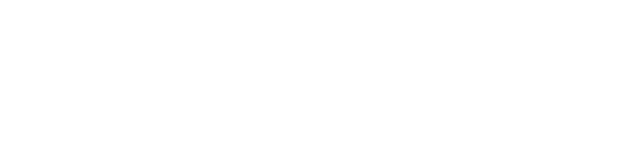
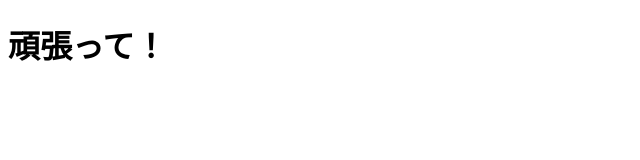
Before and after one commit to ito490/git-practice2, a plain HTML site: page index.html in a window 1280 px wide. Shown: the whole page, without its empty margins (0-640 px from the left). Drawn offline with Linux system fonts and the light colour scheme.

Commit message:
h1を追加

```diff
--- a/index.html
+++ b/index.html
@@ -7,6 +7,6 @@
     <title>Document</title>
 </head>
 <body>
-
+    <h1>頑張って！</h1>
 </body>
 </html>
```
